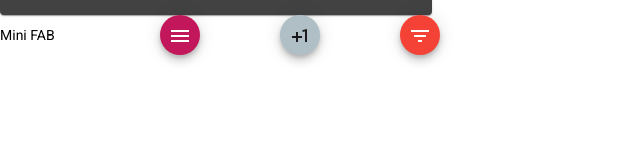
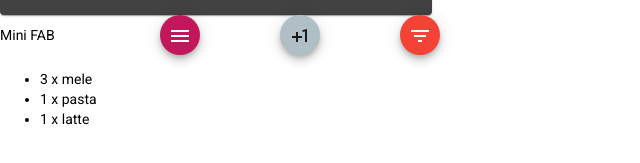
Before and after one commit to franckyi/exercises, an Angular app in the folder angular/componenti/: page / in a window 1280 px wide. Shown: the part 549-712 px from the top of the page, without its empty margins (0-640 px from the left). Built offline with nearby package versions, Linux system fonts and the light colour scheme.

Commit message:
usa ngfor

```diff
--- a/angular/componenti/src/app/app.component.css
+++ b/angular/componenti/src/app/app.component.css
@@ -6,6 +6,9 @@
   background-color: red;
 }
 
+table {
+  width: 100%;
+}
 
 .example-card {
   max-width: 400px;
--- a/angular/componenti/src/app/app.component.html
+++ b/angular/componenti/src/app/app.component.html
@@ -65,3 +65,9 @@
     </div>
   </div>
 </section>
+
+<ul>
+  <li *ngFor="let p of prodotti">
+    {{ p.quantita + ' x ' + p.nome }}
+  </li>
+</ul>
--- a/angular/componenti/src/app/app.component.ts
+++ b/angular/componenti/src/app/app.component.ts
@@ -1,4 +1,9 @@
 import { Component } from '@angular/core';
+
+// interface Prodotto {
+//   quantita: number;
+//   nome: string;
+// }
 
 @Component({
   selector: 'app-root',
@@ -6,9 +11,15 @@ import { Component } from '@angular/core';
   styleUrls: ['./app.component.css']
 })
 export class AppComponent {
+
   like: boolean = false;
   counter: number = 1;
   btnLike = 'LIKE';
+  prodotti = [
+    { quantita: 3, nome: 'mele' },
+    { quantita: 1, nome: 'pasta' },
+    { quantita: 1, nome: 'latte' },
+  ]
 
   increment() {
     this.counter += 1;
```
